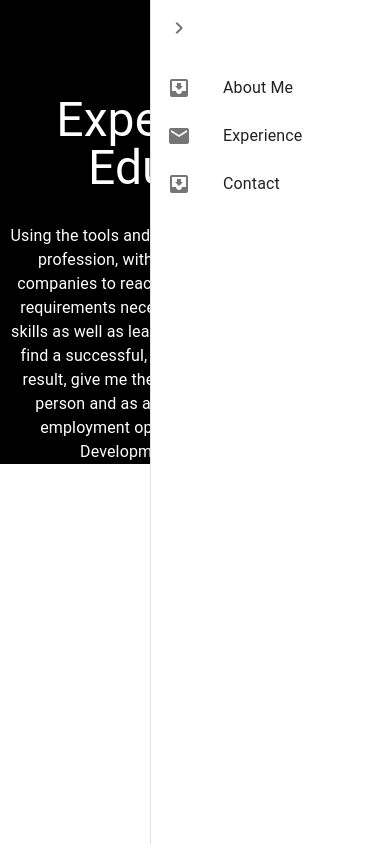
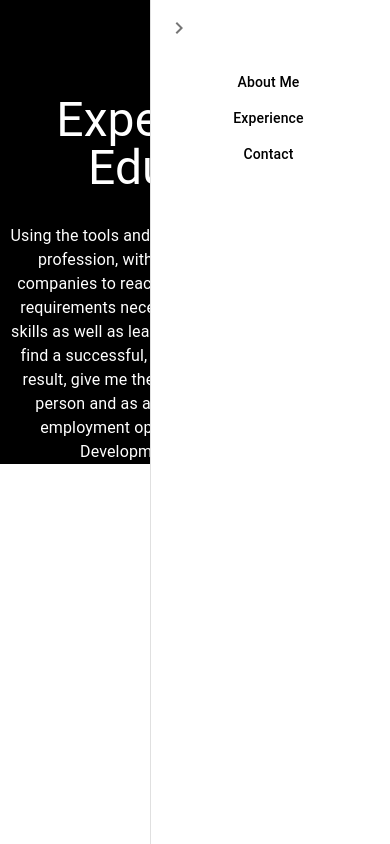
Before and after one commit to Daniel13Alfa/Portfolio, a React (Vite) app: page /#/experience in a window 390 px wide. Both pictures are taken after a click on the button 366 px from the left and 28 px from the top of the page. Built offline with nearby package versions, Linux system fonts and the light colour scheme.

Commit message:
corrections

```diff
--- a/src/components/Header.jsx
+++ b/src/components/Header.jsx
@@ -103,7 +103,7 @@ const Header = () => {
           <button
             data-collapse-toggle="navbar-multi-level"
             type="button"
-            className="inline-flex items-center p-2 w-10 h-10 justify-center text-sm  rounded-lg md:hidden hover:text-blue-700 focus:outline-none focus:ring-2 "
+            className="inline-flex items-center w-10 h-10 justify-center text-sm  rounded-lg md:hidden hover:text-blue-700 focus:outline-none focus:ring-2 "
             aria-controls="navbar-multi-level"
             aria-expanded="false"
           >
@@ -144,17 +144,34 @@ const Header = () => {
                     )}
                   </IconButton>
                 </DrawerHeader>
-                <List>
-                  {["About Me", "Experience", "Contact"].map((text, index) => (
-                    <ListItem key={text} disablePadding>
-                      <ListItemButton>
-                        <ListItemIcon>
-                          {index % 2 === 0 ? <InboxIcon /> : <MailIcon />}
-                        </ListItemIcon>
-                        <ListItemText primary={text} />
-                      </ListItemButton>
-                    </ListItem>
-                  ))}
+                <List className="bg-white">
+                  <ul className="font-medium ">
+                    <li>
+                      <Link
+                        className="block py-2 pl-3 pr-4 rounded hover:bg-gray-100 text-black bg-white  md:hover:bg-transparent md:border-0 md:p-0"
+                        to={"/"}
+                      >
+                        About Me
+                      </Link>
+                    </li>
+
+                    <li>
+                      <Link
+                        className="block py-2 pl-3 pr-4 rounded hover:bg-gray-100 text-black bg-white  md:hover:bg-transparent md:border-0 md:p-0"
+                        to={"/experience"}
+                      >
+                        Experience
+                      </Link>
+                    </li>
+                    <li>
+                      <Link
+                        className="block py-2 pl-3 pr-4 rounded hover:bg-gray-100 text-black bg-white  md:hover:bg-transparent md:border-0 md:p-0"
+                        to={"/contact"}
+                      >
+                        Contact
+                      </Link>
+                    </li>
+                  </ul>
                 </List>
               </Drawer>
             </Box>
```
